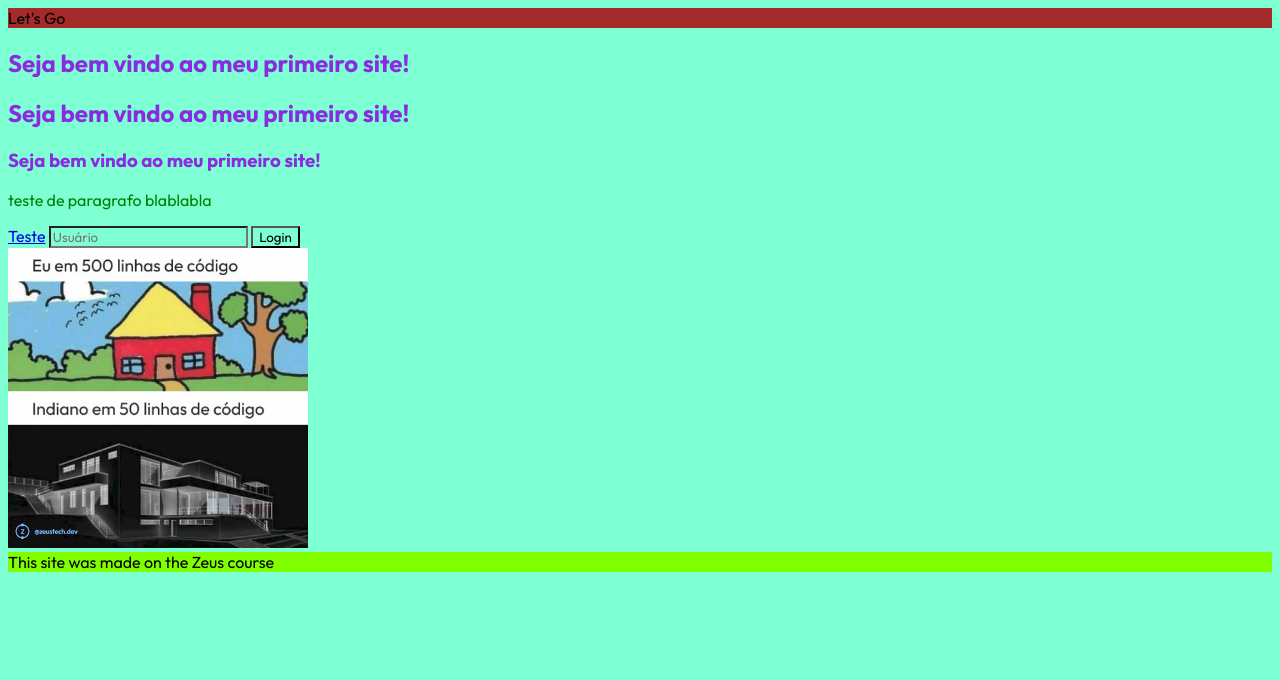
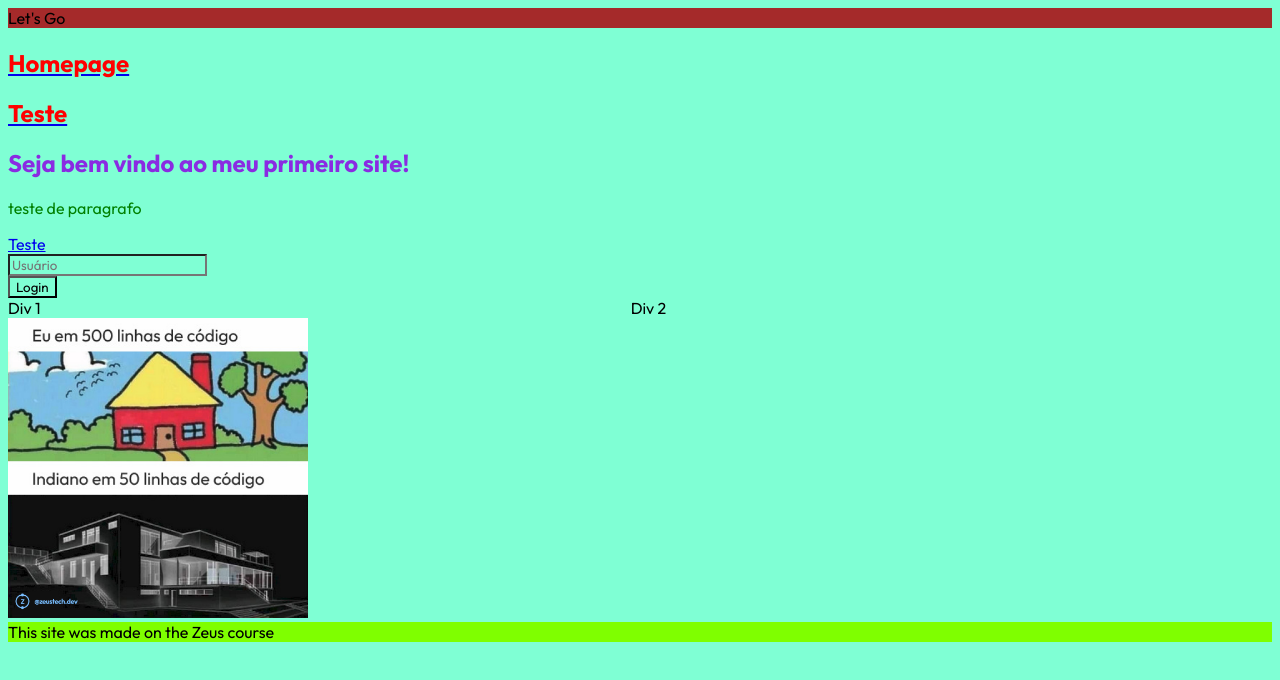
Before and after one commit to miguelvitta/zeus-frontend, a plain HTML site: page section3/index.html in a window 1280 px wide. Drawn offline with Linux system fonts and the light colour scheme.

Commit message:
some more tests and learning

```diff
--- a/section3/index.css
+++ b/section3/index.css
@@ -8,6 +8,18 @@
 
   footer {
     background-color: chartreuse;
+  }
+
+  .block {
+    display: block;
+  }
+
+  .inline-block {
+    display: inline-block;
+  }
+
+  .w-50 {
+    width: 49%;
   }
 
   h1, h2, h3 {
--- a/section3/index.html
+++ b/section3/index.html
@@ -15,14 +15,22 @@
   </head>
   <body>
     <header>Let's Go</header>
+    <nav>
+      <a href="./index.html">
+        <h1>Homepage</h1>
+      </a>
+      <a href="./teste.html">
+        <h2>Teste</h2>
+      </a>
+    </nav>
     <section>
       <h1 class="textoalterado">Seja bem vindo ao meu primeiro site!</h1>
-      <h2 class="textoalterado">Seja bem vindo ao meu primeiro site!</h2>
-      <h3 class="textoalterado">Seja bem vindo ao meu primeiro site!</h3>
-      <p id="paragrafoprincipal">teste de paragrafo blablabla</p>
-      <a href="./teste.html">Teste</a>
-      <input id="user" type="text" placeholder="Usuário">
-      <button onclick="teste()">Login</button>
+      <p id="paragrafoprincipal">teste de paragrafo</p>
+      <a class="block" href="./teste.html">Teste</a>
+      <input class="block" id="user" type="text" placeholder="Usuário">
+      <button class="block" onclick="teste()">Login</button>
+        <div class="w-50 inline-block">Div 1</div>
+        <div class="w-50 inline-block">Div 2</div>
     </section>
     <img src="imagens/meme.png" alt="" width="300px" height="300px"/>
     <footer>This site was made on the Zeus course</footer>
```
Also changed, not shown: section3/teste.html (+18 -0 lines).
